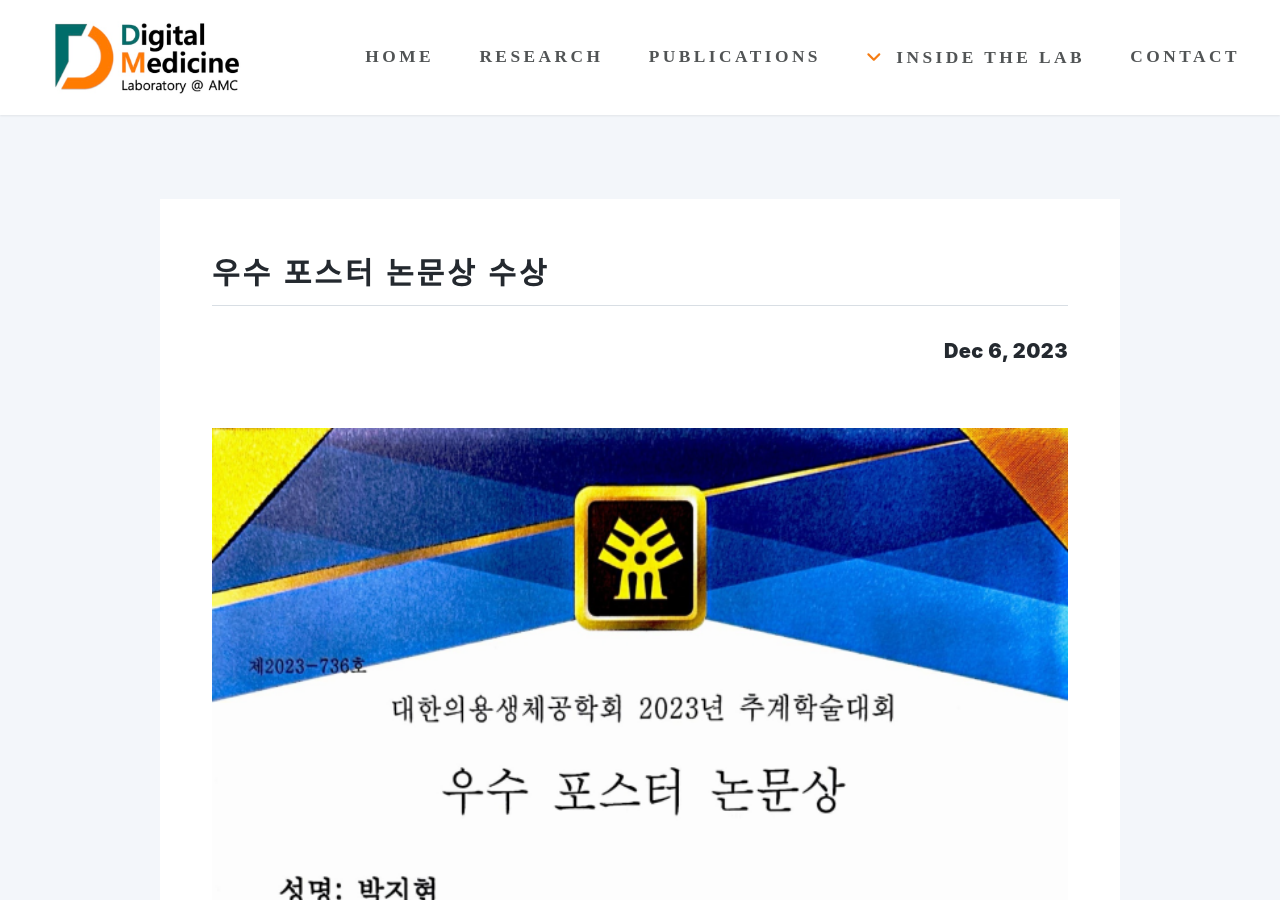
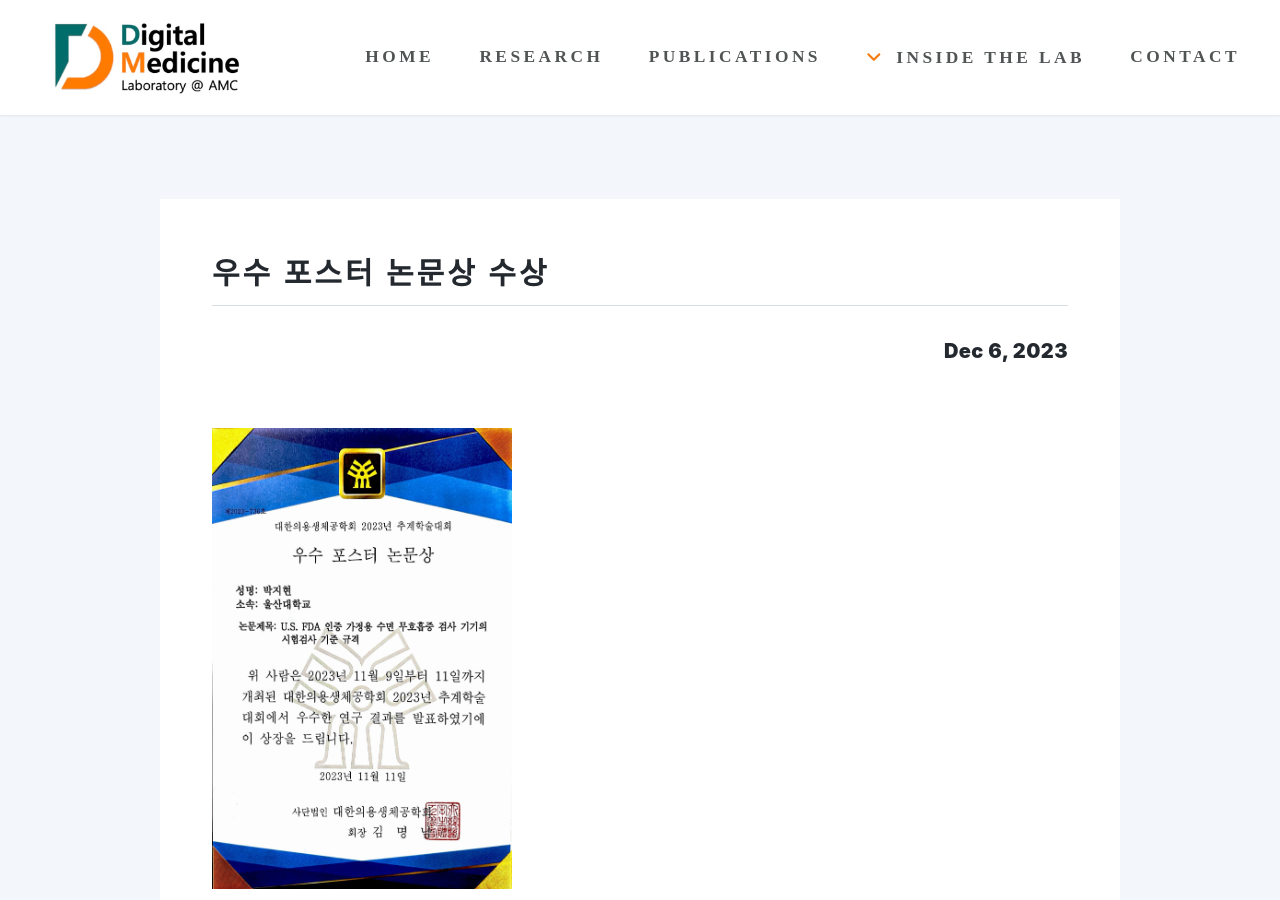
Before and after one commit to ydon1111/ydon1111.github.io, a Jekyll site: the page built from _posts/2023-11-11-대한의용생체공학회-수상.markdown, in a window 1280 px wide and 900 px high. Built offline with Jekyll 4.4.1, drawn with Linux system fonts in a browser that asks for light colours; nearby versions of some CDN libraries; some web fonts are replaced.

Commit message:
이미지 사이즈 수정

```diff
--- a/_posts/2023-11-11-대한의용생체공학회-수상.markdown
+++ b/_posts/2023-11-11-대한의용생체공학회-수상.markdown
@@ -8,7 +8,7 @@ short-content: "대한의용생체공학회 2023년 추계학술대회 우수
 
 <br>
 
-<span class="image featured"><img src="/images/posts/2311/대한의용생체공학회우수포스터.jpg" alt=""></span>
+<span class="image featured"><img src="/images/posts/2311/대한의용생체공학회우수포스터.jpg" alt="" style="width: 300px; height: auto;"></span>
 
 박지현 연구원 대한의용생체공학회 2023년 추계학술대회 우수 포스터 논문상 수상
 
```
